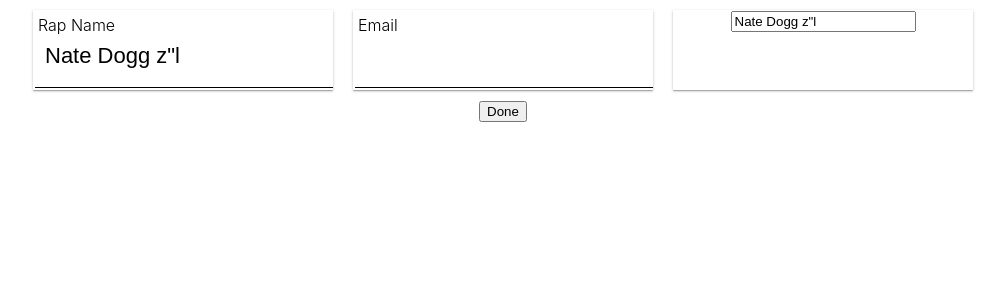
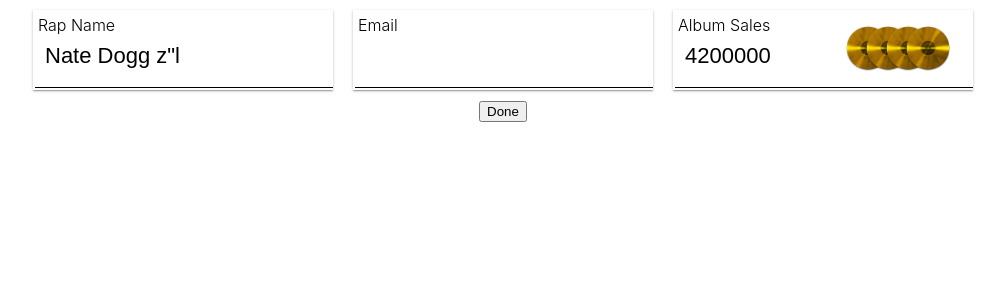
Before and after one commit to nikfrank/react-workshop-snoop, a React (Create React App) app: page / in a window 1280 px wide. Shown: the top 300 px of the page, without its empty margins (137-1142 px from the left). Built offline with nearby package versions, Linux system fonts and the light colour scheme.

Commit message:
gold records

```diff
--- a/src/App.css
+++ b/src/App.css
@@ -106,3 +106,22 @@
   color: red;
   text-align: right;
 }
+
+.goldRecords {
+  position: absolute;
+  right: 50px;
+  height: 100%;
+
+  display: flex;
+  flex-direction: row-reverse;
+  align-items: center;
+}
+
+.goldRecord {
+  width: 20px;
+}
+
+.goldRecord img {
+  width: 50px;
+  height: 100%;
+}
--- a/src/App.js
+++ b/src/App.js
@@ -2,6 +2,7 @@
 import './App.css';
 
 import emailRegex from './emailRegex';
+import goldRecord from './goldRecord.png';
 
 class App extends Component {
   state = {
@@ -15,6 +16,7 @@
     console.log('done', this.state);
   }
 
+  setAlbumSales = event => this.setState({ albumSales: event.target.value })
   setRapName = event => this.setState({ rapName: event.target.value })
   setEmail = event => this.setState({
     email: event.target.value,
@@ -42,8 +44,25 @@
              ) : null}
           </div>
 
-          <div className="card">
-            <input value={this.state.rapName} onChange={this.setRapName} />
+          <div className="card swanky-input-container">
+            <label>
+              <input value={this.state.albumSales}
+                     type='number'
+                     step={1000}
+                     onChange={this.setAlbumSales} />
+              <span>Album Sales</span>
+              <div className='goldRecords'>
+                {
+                  [1,2,3,4]
+                    .filter(n => n*1000000 <= this.state.albumSales)
+                    .map((a, ai) => (
+                      <div className='goldRecord' key={ai} >
+                        <img src={goldRecord} alt='solid gold'/>
+                      </div>
+                    ))
+                }
+              </div>
+            </label>
           </div>
 
         </div>
```
Also changed, not shown: src/goldRecord.png (added), 1 other file (tests, documents, lock files or other folders).
